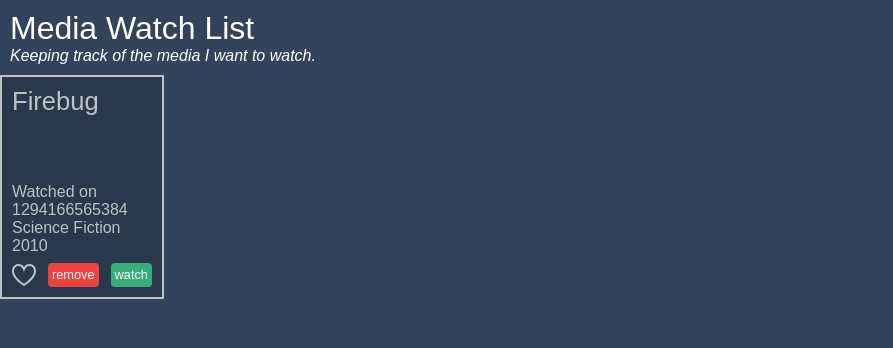
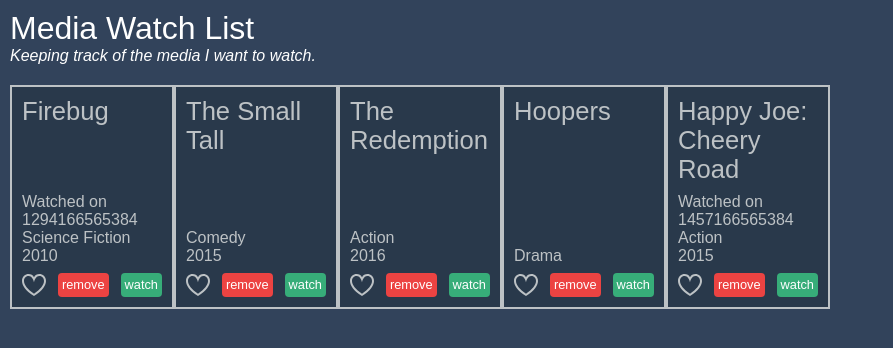
Before and after one commit to rpirritano/AngularAppLL, an Angular app: page / in a window 1280 px wide. Shown: the top 348 px of the page, without its empty margins (0-893 px from the left). Built offline with nearby package versions, Linux system fonts and the light colour scheme.

Commit message:
added media-item-list component

```diff
--- a/src/app/app.component.html
+++ b/src/app/app.component.html
@@ -3,7 +3,5 @@
     <h1>Media Watch List</h1>
     <p class="description">Keeping track of the media I want to watch.</p>
   </header>
-  <mw-media-item
-    [mediaItem]="firstMediaItem"
-    (delete)="onMediaItemDelete($event)"></mw-media-item>
+  <mw-media-item-list></mw-media-item-list>
 </section>
--- a/src/app/app.component.ts
+++ b/src/app/app.component.ts
@@ -5,20 +5,4 @@
   templateUrl: './app.component.html',
   styleUrls: ['./app.component.css']
 })
-export class AppComponent {
-
-  onMediaItemDelete(mediaItem) {
-
-  }
-
-
-  firstMediaItem = {
-    id: 1,
-    name: "Firebug",
-    medium: "Series",
-    category: "Science Fiction",
-    year: 2010,
-    watchedOn: 1294166565384,
-    isFavorite: false
-  };
-}
+export class AppComponent { }
--- /dev/null
+++ b/src/app/media-item-list.component.css
@@ -0,0 +1,38 @@
+:host {
+  display: flex;
+  min-height: 90vh;
+  flex-direction: column;
+  padding: 10px;
+}
+header {
+  color: #c6c5c3;
+}
+header.medium-movies {
+  color: #53ace4;
+}
+header.medium-series {
+  color: #45bf94;
+}
+header > h2 {
+  font-size: 1.4em;
+}
+header > h2.error {
+  color: #d93a3e;
+}
+section {
+  flex: 1;
+  display: flex;
+  flex-flow: row wrap;
+  align-content: flex-start;
+}
+section > media-item {
+  margin: 10px;
+}
+footer {
+  text-align: right;
+}
+footer .icon {
+  width: 64px;
+  height: 64px;
+  margin: 15px;
+}
--- /dev/null
+++ b/src/app/media-item-list.component.html
@@ -0,0 +1,6 @@
+<section>
+  <mw-media-item
+    *ngFor="let mediaItem of mediaItems"
+    [mediaItem]="mediaItem"
+    (delete)="onMediaItemDelete($event)"></mw-media-item>
+</section>
--- /dev/null
+++ b/src/app/media-item-list.component.ts
@@ -0,0 +1,56 @@
+import { Component } from '@angular/core';
+
+@Component({
+  selector: 'mw-media-item-list',
+  templateUrl: './media-item-list.component.html',
+  styleUrls: ['./media-item-list.component.css']
+})
+export class MediaItemListComponent {
+
+  onMediaItemDelete(mediaItem) { }
+
+  mediaItems = [
+    {
+      id: 1,
+      name: "Firebug",
+      medium: "Series",
+      category: "Science Fiction",
+      year: 2010,
+      watchedOn: 1294166565384,
+      isFavorite: false
+    },
+    {
+      id: 2,
+      name: "The Small Tall",
+      medium: "Movies",
+      category: "Comedy",
+      year: 2015,
+      watchedOn: null,
+      isFavorite: true
+    }, {
+      id: 3,
+      name: "The Redemption",
+      medium: "Movies",
+      category: "Action",
+      year: 2016,
+      watchedOn: null,
+      isFavorite: false
+    }, {
+      id: 4,
+      name: "Hoopers",
+      medium: "Series",
+      category: "Drama",
+      year: null,
+      watchedOn: null,
+      isFavorite: true
+    }, {
+      id: 5,
+      name: "Happy Joe: Cheery Road",
+      medium: "Movies",
+      category: "Action",
+      year: 2015,
+      watchedOn: 1457166565384,
+      isFavorite: false
+    }
+  ];
+}
```
Also changed, not shown: src/app/app.module.ts (+11 -9 lines).
